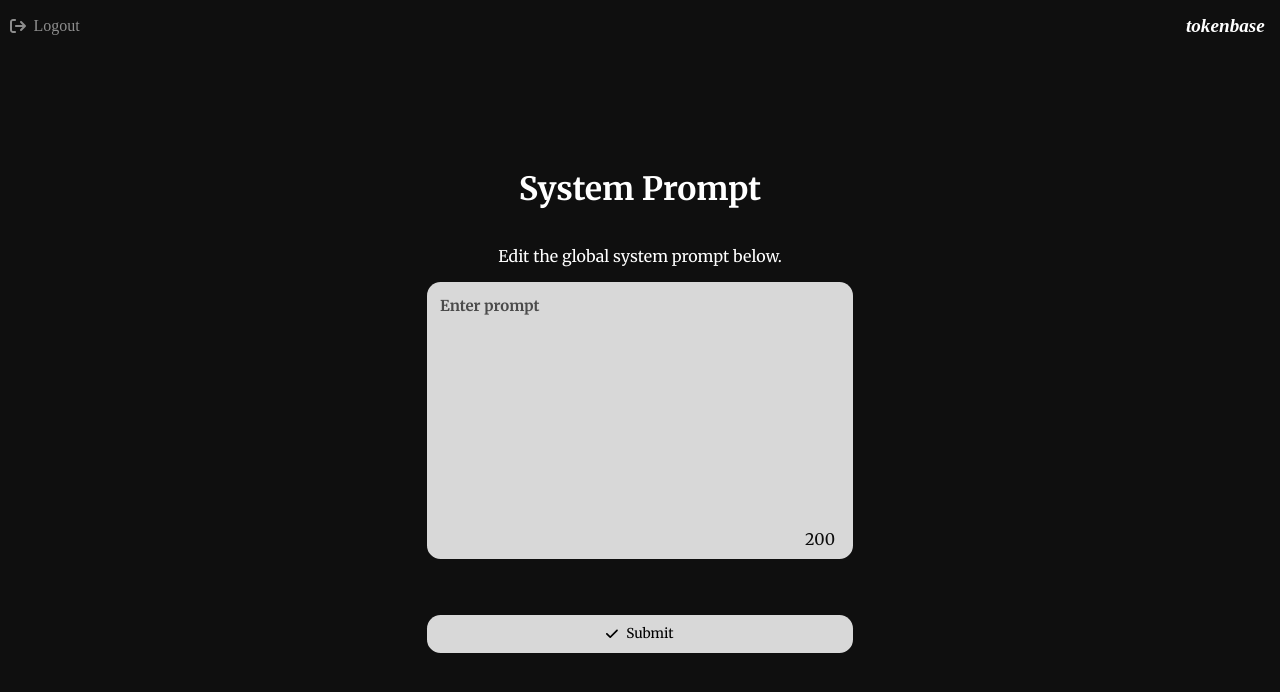
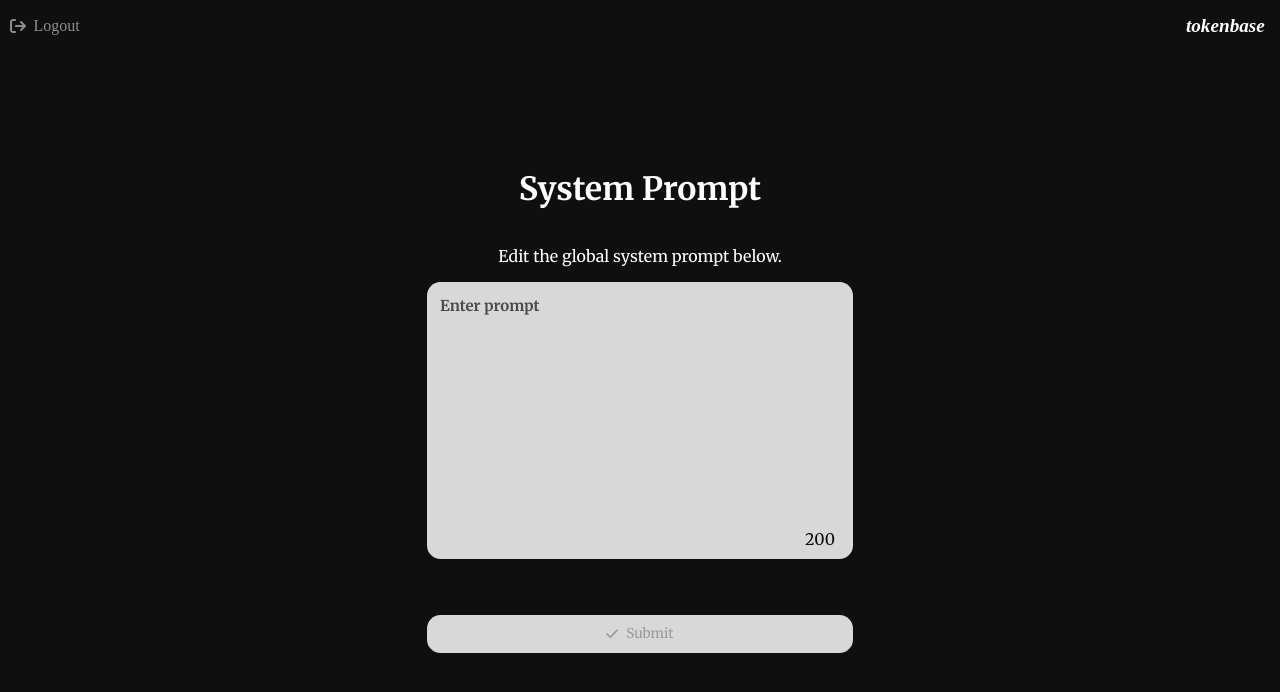
Before and after one commit to connellr023/tokenbase, a Next.js app in the folder web/: page /admin in a window 1280 px wide. Shown: the top 692 px of the page. Built offline with nearby package versions, Linux system fonts and the light colour scheme; no server answers.

Commit message:
fix submit disable for admin

```diff
--- a/web/src/components/StandardTextArea.tsx
+++ b/web/src/components/StandardTextArea.tsx
@@ -57,7 +57,7 @@ const StandardTextArea: React.FC<StandardTAProps> = ({
         <p className={styles.count}>{charCount}</p>
         <StandardButton
           icon={faCheck}
-          isDisabled={max == 0}
+          isDisabled={charCount==max}
           onClick={() => onSubmit}
         >
           Submit
```
